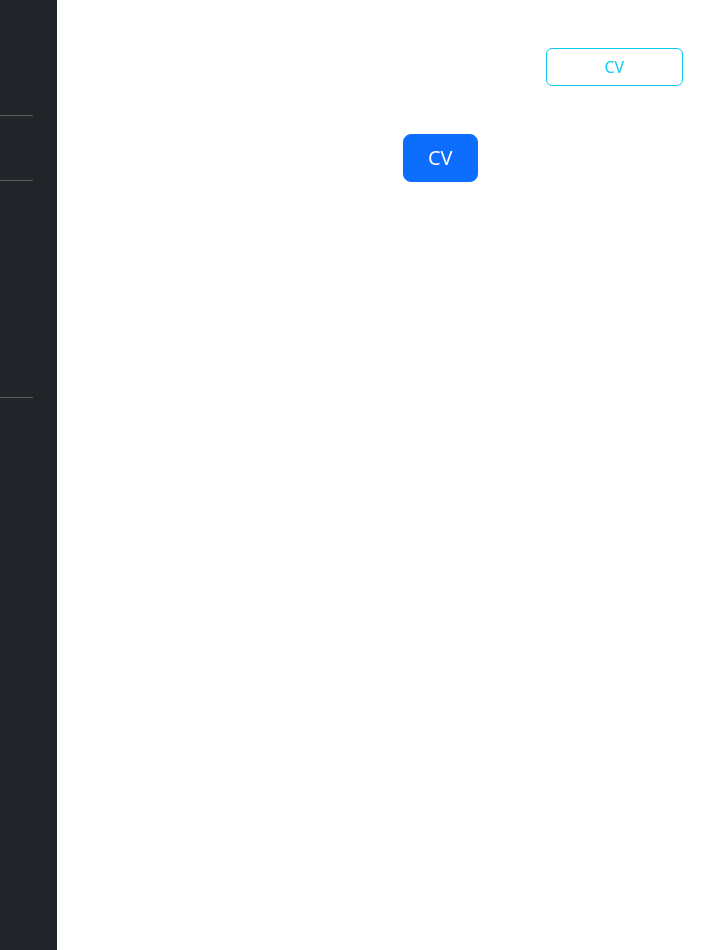
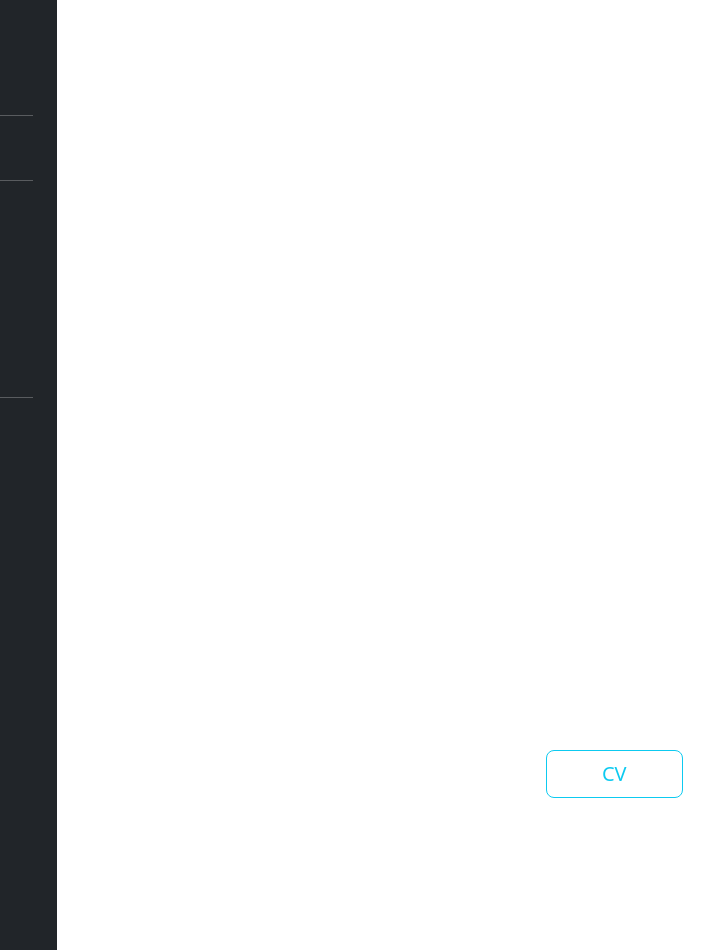
Before and after one commit to Manelle18/portefolio, a plain HTML site: page index.html in a window 1280 px wide. Shown: the full height of the page, 243-965 px from the left. Drawn offline with nearby package versions, Linux system fonts and the light colour scheme.

Commit message:
Centrage du bouton CV

```diff
--- a/index.html
+++ b/index.html
@@ -6,7 +6,7 @@
     <meta name="viewport" content="width=device-width, initial-scale=1.0">
     <title>Document</title>
     <link href="https://cdn.jsdelivr.net/npm/bootstrap@5.3.0-alpha1/dist/css/bootstrap.min.css" rel="stylesheet" integrity="sha384-GLhlTQ8iRABdZLl6O3oVMWSktQOp6b7In1Zl3/Jr59b6EGGoI1aFkw7cmDA6j6gD" crossorigin="anonymous">
-    <link href="css/style.css" rel="stylesheet">
+    <link href="/css/style.css" rel="stylesheet">
 </head>
 <body>
 
@@ -61,13 +61,10 @@
             </div>
         </div>
         <div class="col-8">
-            <div class="container d-flex justify-content-center">
-                <button type="button" class="btn btn-outline-info col-2 m-5">CV</button>
+            <div style="height: 750px;"></div>
+            <div class="container position-relative d-flex justify-content-center">
+                <button type="button" class="btn btn-outline-info col-2 btn-lg gap mt-auto">CV</button>
             </div>
-            <div class="col-lg-6 mx-auto">
-
-                <button type="button" class="btn btn-primary btn-lg px-4 gap-3">CV</button>
-              </div>
             </div>
         </div>
 
```
Also changed, not shown: css/style.css (line endings or trailing spaces).
